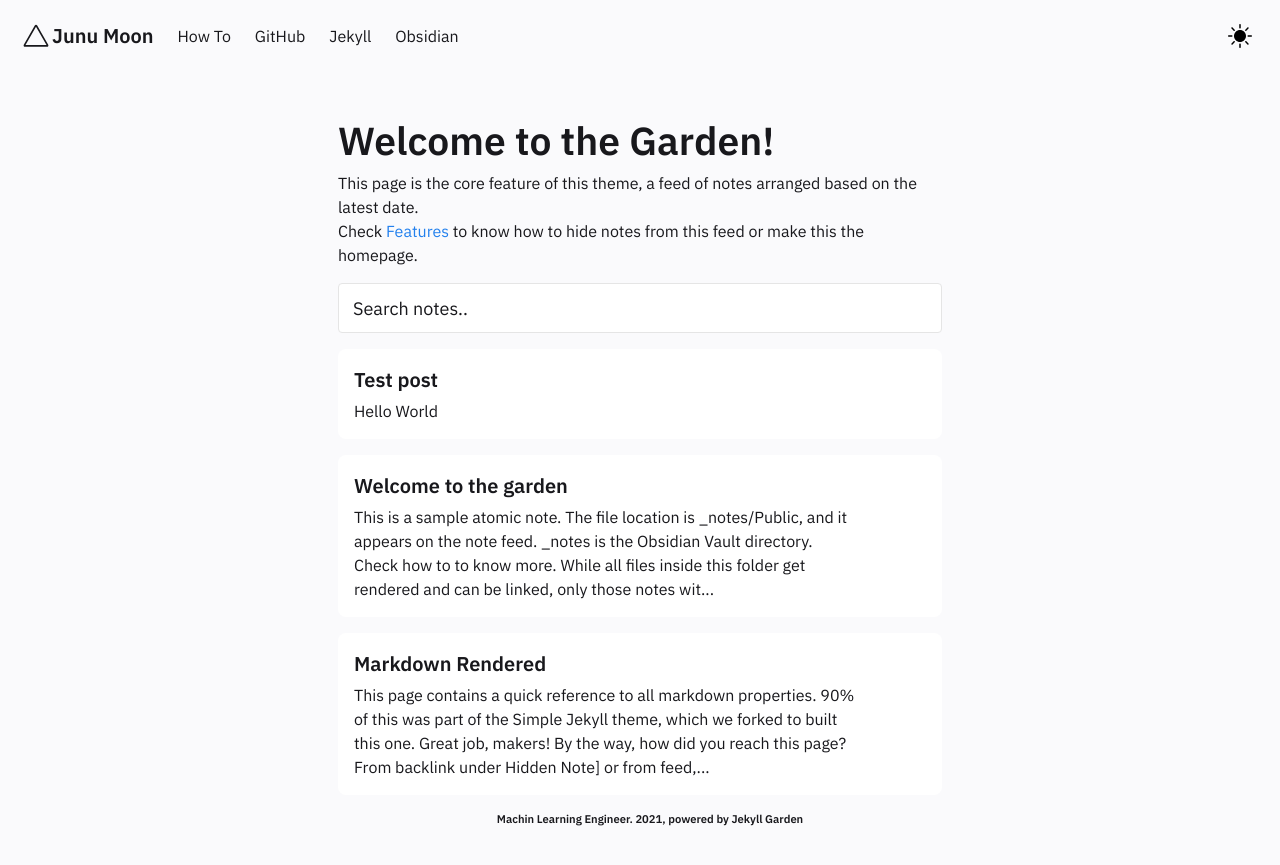
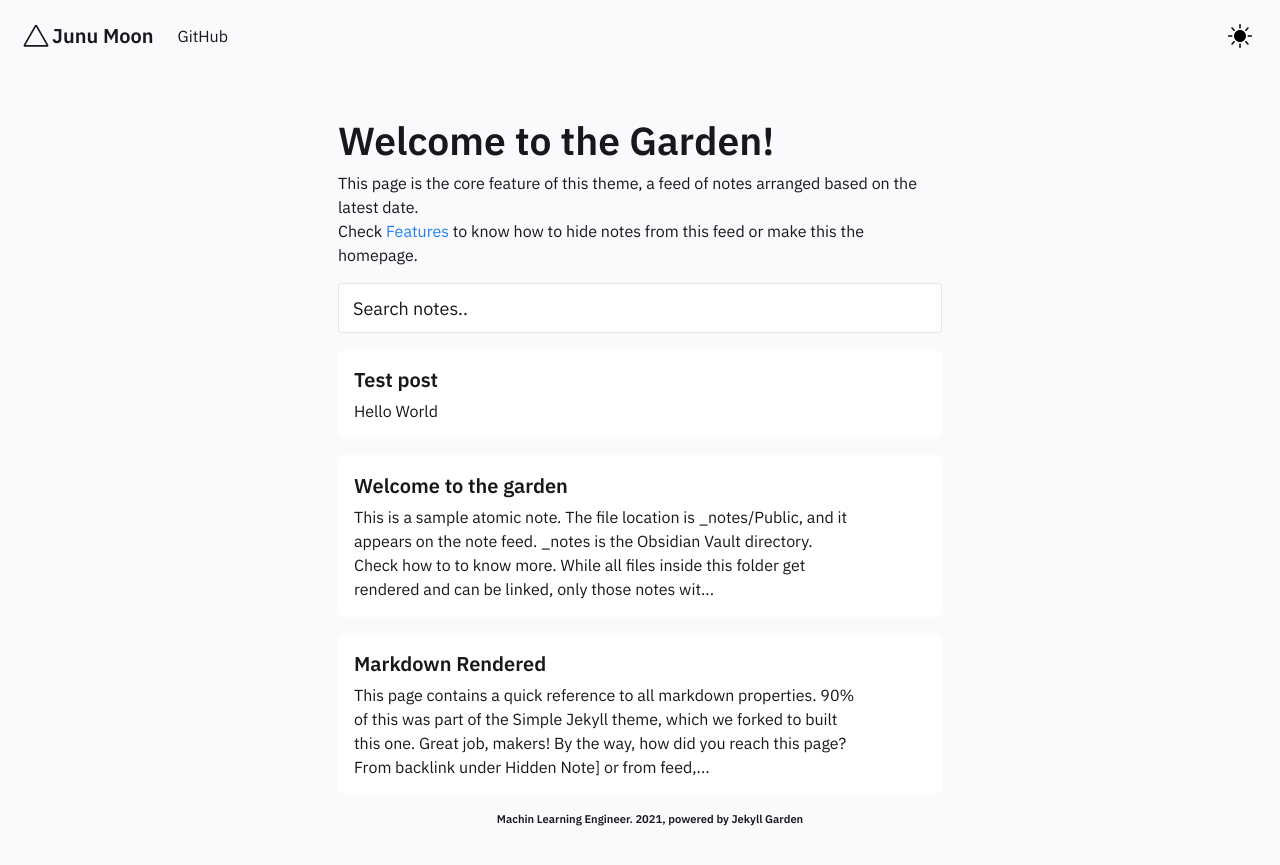
Before and after one commit to junuMoon/junuMoon.github.io, a Jekyll site: the page built from pages/index.md, in a window 1280 px wide. Shown: the top 865 px of the page. Built offline with Jekyll 4.4.1, drawn with Linux system fonts in a browser that asks for light colours.

Commit message:
delete other links from header except my github repo

```diff
--- a/_includes/Header.html
+++ b/_includes/Header.html
@@ -55,17 +55,8 @@
 
     <div id="navbarBasicExample" class="navbar-menu">
       <div class="navbar-start">
-        <a href="../posts/how-to"  class="navbar-item">
-          How To
-        </a>
-        <a href="https://github.com/Jekyll-Garden/jekyll-garden.github.io" target="_blank" class="navbar-item">
+        <a href="https://github.com/junuMoon" target="_blank" class="navbar-item">
           GitHub
-        </a>
-        <a href="https://jekyllrb.com/" target="_blank"  class="navbar-item">
-          Jekyll
-        </a>
-        <a href="https://obsidian.md/"  target="_blank" class="navbar-item">
-          Obsidian
         </a>
       </div>
       <div class="navbar-end is-hidden-mobile" onclick="modeSwitcher()" >
```
